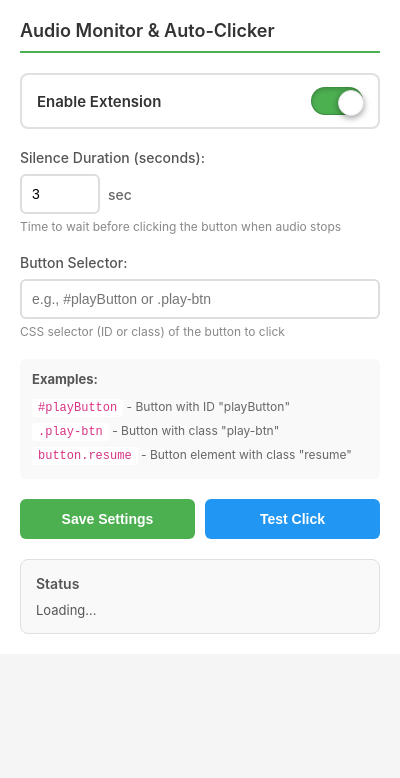
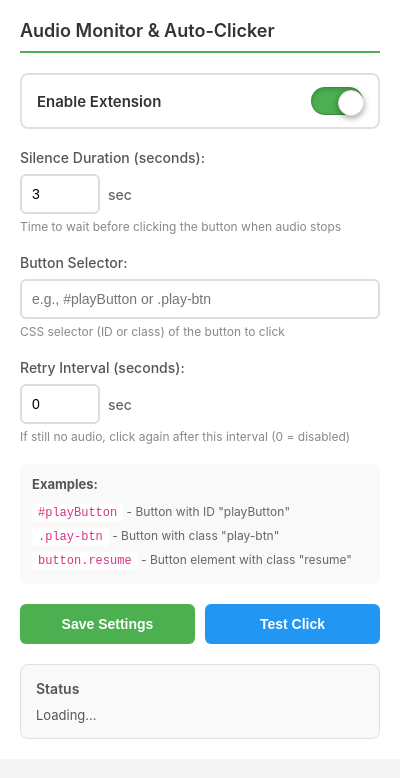
Before and after one commit to aliartos/Auto-Click-to-Play-Audio-Chrome-Extension, a browser extension: page popup.html in a window 400 px wide. Drawn offline with Linux system fonts and the light colour scheme.

Commit message:
Add configurable retry interval and retry-click logic; ensure timer cleanup
- Add retryInterval to config and popup UI (seconds ↔ ms conversion)
- Start a retry interval after the initial auto-click if silence persists; retry only while tab is not audible
- Clear retry intervals when extension is disabled, when audio resumes, or when tabs are removed to prevent timer leaks
- Update popup default silence duration input to 1s and display retry info in status

```diff
--- a/popup.html
+++ b/popup.html
@@ -22,7 +22,7 @@
       <div class="setting-item">
         <label for="timespan">Silence Duration (seconds):</label>
         <div class="input-group">
-          <input type="number" id="timespan" min="1" max="300" step="1" value="3">
+          <input type="number" id="timespan" min="1" max="300" step="1" value="1">
           <span class="input-suffix">sec</span>
         </div>
         <small>Time to wait before clicking the button when audio stops</small>
@@ -36,6 +36,15 @@
           placeholder="e.g., #playButton or .play-btn"
           class="text-input">
         <small>CSS selector (ID or class) of the button to click</small>
+      </div>
+
+      <div class="setting-item">
+        <label for="retryInterval">Retry Interval (seconds):</label>
+        <div class="input-group">
+          <input type="number" id="retryInterval" min="0" max="300" step="1" value="10">
+          <span class="input-suffix">sec</span>
+        </div>
+        <small>If still no audio, click again after this interval (0 = disabled)</small>
       </div>
 
       <div class="example-section">
--- a/popup.js
+++ b/popup.js
@@ -4,6 +4,7 @@ const DEFAULT_CONFIG = {
   enabled: true,
   timespan: 3000,
   buttonSelector: '',
+  retryInterval: 0,
   monitorAllTabs: true
 };
 
@@ -11,6 +12,7 @@ const DEFAULT_CONFIG = {
 const enabledCheckbox = document.getElementById('enabled');
 const timespanInput = document.getElementById('timespan');
 const buttonSelectorInput = document.getElementById('buttonSelector');
+const retryIntervalInput = document.getElementById('retryInterval');
 const saveBtn = document.getElementById('saveBtn');
 const testBtn = document.getElementById('testBtn');
 const statusDiv = document.getElementById('status');
@@ -23,6 +25,7 @@ chrome.storage.sync.get('config', (data) => {
   enabledCheckbox.checked = config.enabled;
   timespanInput.value = config.timespan / 1000; // Convert ms to seconds
   buttonSelectorInput.value = config.buttonSelector;
+  retryIntervalInput.value = (config.retryInterval || 0) / 1000; // Convert ms to seconds
 
   updateAudioStatus();
 });
@@ -33,6 +36,7 @@ saveBtn.addEventListener('click', () => {
     enabled: enabledCheckbox.checked,
     timespan: parseInt(timespanInput.value) * 1000, // Convert seconds to ms
     buttonSelector: buttonSelectorInput.value.trim(),
+    retryInterval: parseInt(retryIntervalInput.value) * 1000, // Convert seconds to ms
     monitorAllTabs: true
   };
 
@@ -183,6 +187,9 @@ async function updateAudioStatus() {
       statusHTML += '<span class="status-badge active">Active</span>';
       statusHTML += `<p>Monitoring: ${settings.timespan / 1000}s silence threshold</p>`;
       statusHTML += `<p>Target: <code>${settings.buttonSelector}</code></p>`;
+      if (settings.retryInterval > 0) {
+        statusHTML += `<p>Retry: Every ${settings.retryInterval / 1000}s if no audio</p>`;
+      }
     }
 
     if (tab.audible) {
@@ -205,3 +212,4 @@ setInterval(updateAudioStatus, 2000);
 enabledCheckbox.addEventListener('change', updateAudioStatus);
 buttonSelectorInput.addEventListener('input', updateAudioStatus);
 timespanInput.addEventListener('input', updateAudioStatus);
+retryIntervalInput.addEventListener('input', updateAudioStatus);
```
Also changed, not shown: background.js (+8 -2 lines).
